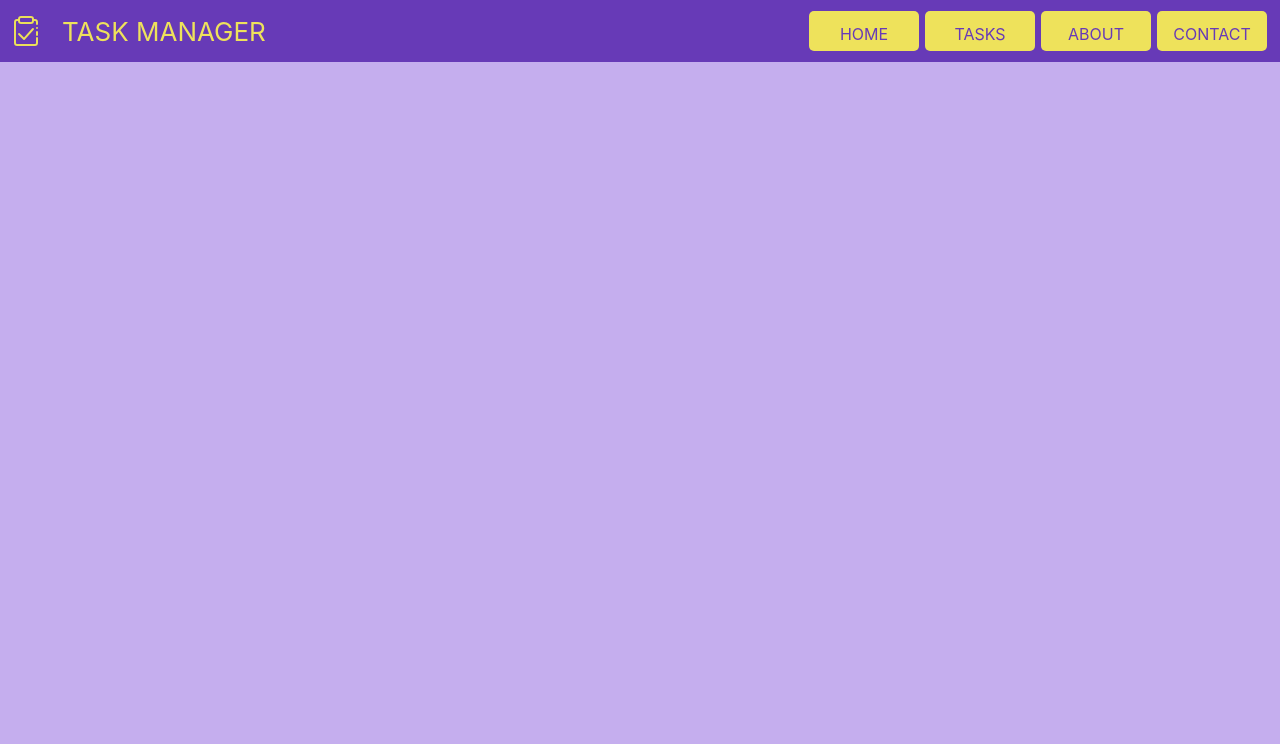
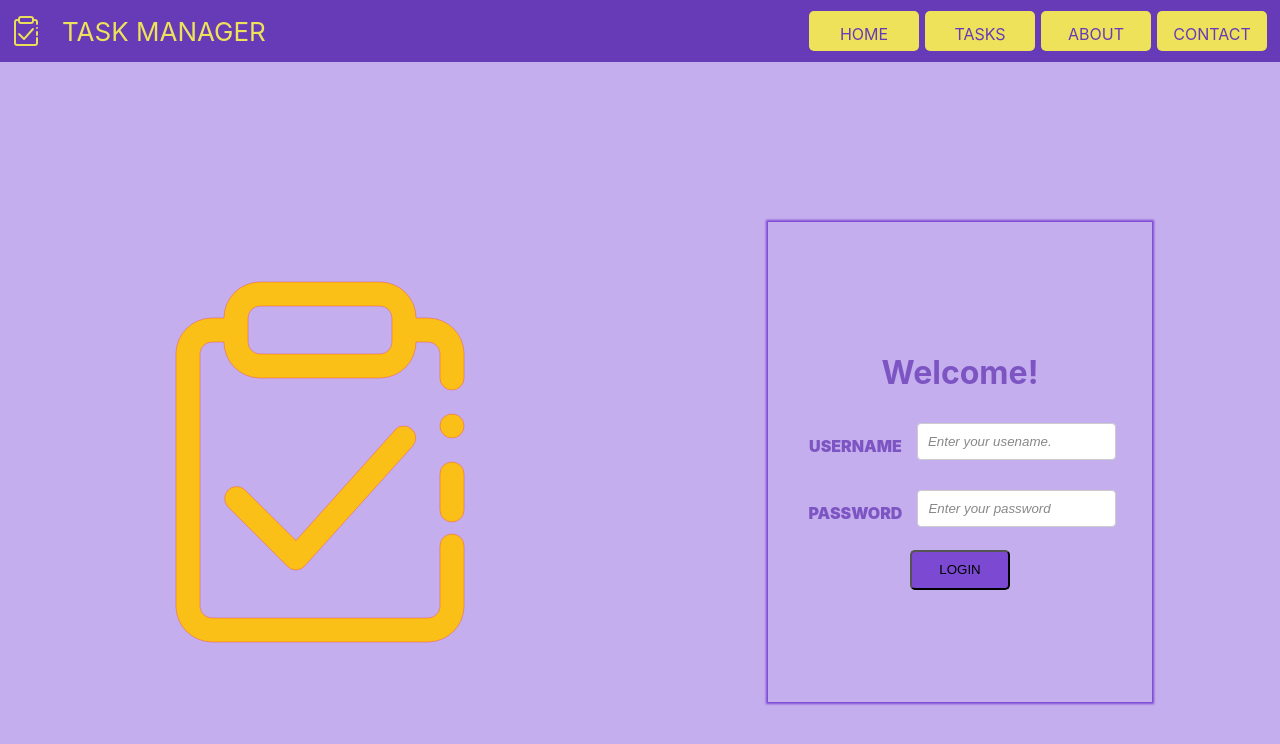
Before and after one commit to MayankPant/Personal-Task-Manager, a React (Create React App) app: page /home in a window 1280 px wide. Shown: the top 744 px of the page. Built offline with nearby package versions, Linux system fonts and the light colour scheme.

Commit message:
feat: Connected to the auth service and implemented login functionality.

```diff
--- a/src/App.js
+++ b/src/App.js
@@ -99,8 +99,28 @@ class App extends Component {
     super(props);
     this.state = {
       loggedIn: false,
+      token: null,
     };
   }
+
+  onLoginSucessfull = (token) => {
+    this.setState(
+      {
+        token: token,
+        loggedIn: true,
+      },
+      () => {
+        // By passing a callback function as the second argument to this.setState, you
+        // can ensure that your console.log statements run after the state has been updated,
+        // showing the correct, updated state.
+        console.log("Logged In successfully. Token: ", this.state.token);
+        console.log(
+          "Logged In successfully. Logged In status: ",
+          this.state.loggedIn
+        );
+      }
+    );
+  };
 
   render() {
     return (
@@ -112,10 +132,18 @@ class App extends Component {
               <Route
                 path="/"
                 element={
-                  this.state.loggedIn ? <Navigate to={"/"} /> : <Login />
+                  this.state.loggedIn ? (
+                    <Navigate to={"/home"} />
+                  ) : (
+                    <Login onChange={this.onLoginSucessfull} />
+                  )
                 }
               />
-              <Route path="/" element={<Main />} />
+              <Route path="/home" element={this.state.loggedIn ? (
+                    <Main />
+                  ) : (
+                    <Login onChange={this.onLoginSucessfull} />
+                  )} />
               <Route
                 path="tasklist"
                 element={<TaskList tasks={dummyTasks} />}
--- a/src/Components/Button.jsx
+++ b/src/Components/Button.jsx
@@ -4,6 +4,7 @@ import '../styles/Button.css'
 class Button extends Component{
     constructor(props) {
         super(props);
+        console.log("Recieved onclick function: ", this.props.onClick)
         this.state = {
           isHovered: false,
         };
--- a/src/views/Login.jsx
+++ b/src/views/Login.jsx
@@ -39,6 +39,11 @@ class Login extends Component {
     try {
         var response = await axios.post(loginUrl, payload);
         console.log("Returned Response from login: ", response);
+        if(response.status === 200){
+            // set the loggedIn state and token described in <App />
+            console.log("Recieved JWT token: ", response.data.token);
+            this.props.onChange(response.data.token);
+        }
 
     } catch (error) {
         console.log("Error Occured", error);
```
